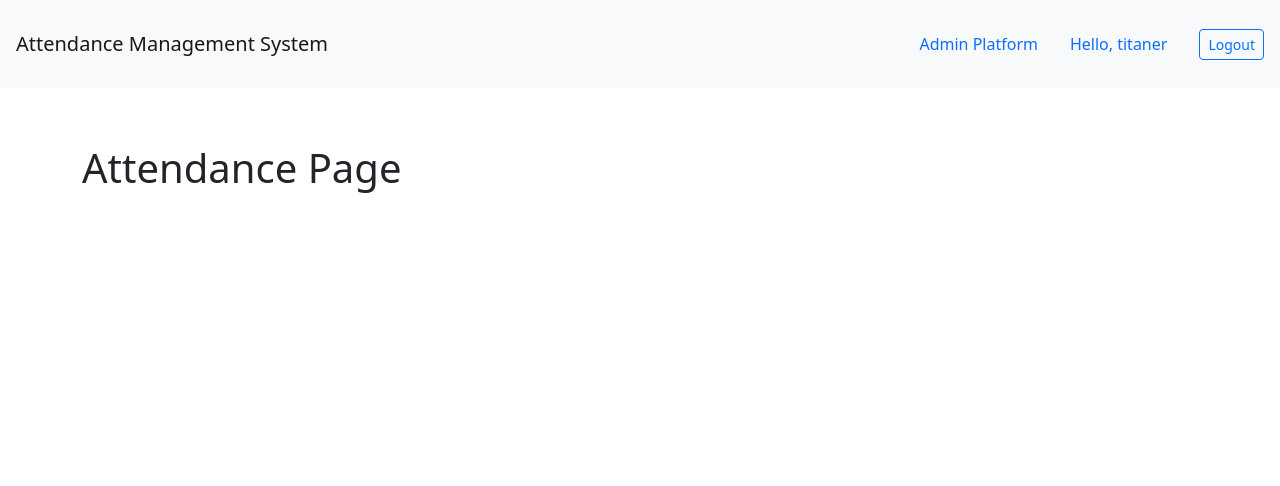
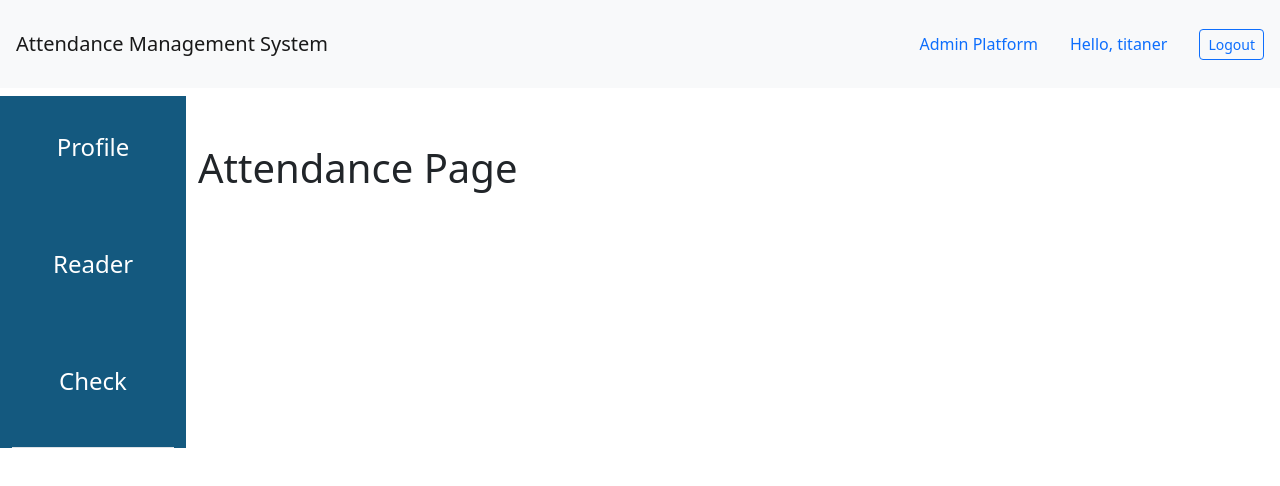
Before and after one commit to AllenliIE/attendance-management-platform, a Vue app in the folder frontend/: page /#/attendance in a window 1280 px wide. Shown: the top 486 px of the page. Built offline with nearby package versions, Linux system fonts and the light colour scheme.

Commit message:
feat: add navtabs page in attendance

```diff
--- /dev/null
+++ b/frontend/src/components/NavTabs.vue
@@ -0,0 +1,21 @@
+<template>
+  <aside class="col-2 text-center" style="background-color: #14597f">
+    <ul class="nav nav-tabs">
+      <li class="nav-item col m-4">
+        <router-link to="/attendance/profile" class="nav-link row text-white">
+          <p class="fs-4">Profile</p>
+        </router-link>
+      </li>
+      <li class="nav-item col m-4">
+        <router-link to="/attendance/reader" class="nav-link row text-white">
+          <p class="fs-4">Reader</p>
+        </router-link>
+      </li>
+      <li class="nav-item col m-4">
+        <router-link to="/attendance/checkin" class="nav-link row text-white">
+          <p class="fs-4">Check</p>
+        </router-link>
+      </li>
+    </ul>
+  </aside>
+</template>
--- a/frontend/src/components/Navbar.vue
+++ b/frontend/src/components/Navbar.vue
@@ -1,9 +1,6 @@
 <template>
   <nav class="navbar navbar-expand-lg fixed-top navbar-light bg-light">
-    <router-link
-      class="navbar-brand m-3"
-      to="/"
-    >
+    <router-link class="navbar-brand m-3" to="/">
       Attendance Management System
     </router-link>
 
@@ -23,8 +20,7 @@
       id="navbarSupportedContent"
       class="navbar-collapse collapse d-flex justify-content-end"
     >
-      <div
-        class="ml-auto d-flex align-items-center">
+      <div class="ml-auto d-flex align-items-center">
         <!-- is user is admin -->
         <router-link
           v-if="currentUser.isAdmin"
@@ -36,11 +32,8 @@
 
         <!-- is user is login -->
         <template v-if="isAuthenticated">
-          <router-link
-            to="#"
-            class="text-primary m-3 text-decoration-none"
-          >
-            Hello, {{ currentUser.name || 'User' }}
+          <router-link to="#" class="text-primary m-3 text-decoration-none">
+            Hello, {{ currentUser.name || "User" }}
           </router-link>
           <button
             type="button"
@@ -58,37 +51,37 @@
 const dummyUser = {
   currentUser: {
     id: 1,
-    name: 'titaner',
-    email: 'titaner@example.com',
-    image: 'https://i.pravatar.cc/300',
-    isAdmin: true
+    name: "titaner",
+    email: "titaner@example.com",
+    image: "https://i.pravatar.cc/300",
+    isAdmin: true,
   },
-  isAuthenticated: true
-}
+  isAuthenticated: true,
+};
 export default {
   data() {
     return {
       currentUser: {
         id: -1,
-        name: '',
-        email: '',
-        image: '',
-        isAdmin: false
+        name: "",
+        email: "",
+        image: "",
+        isAdmin: false,
       },
-      isAuthenticated: false
-    }
+      isAuthenticated: false,
+    };
   },
   created() {
-    this.fetchUser()
+    this.fetchUser();
   },
   methods: {
     fetchUser() {
       this.currentUser = {
         ...this.currentUser,
-        ...dummyUser.currentUser
-      }
-      this.isAuthenticated = dummyUser.isAuthenticated
-    }
-  }
-}
+        ...dummyUser.currentUser,
+      };
+      this.isAuthenticated = dummyUser.isAuthenticated;
+    },
+  },
+};
 </script>
--- a/frontend/src/views/attendance/AttendancePage.vue
+++ b/frontend/src/views/attendance/AttendancePage.vue
@@ -1,7 +1,15 @@
 <template>
-  <div class="container py-5">
-    <h1 class="mt-5">
-      Attendance Page
-    </h1>
+  <div class="container row py-5">
+    <NavTabs />
+    <h1 class="col mt-5">Attendance Page</h1>
   </div>
 </template>
+
+<script>
+import NavTabs from "./../../components/NavTabs";
+export default {
+  components: {
+    NavTabs,
+  },
+};
+</script>
--- a/frontend/src/views/attendance/CheckInPage.vue
+++ b/frontend/src/views/attendance/CheckInPage.vue
@@ -1,7 +1,15 @@
 <template>
-  <div class="container py-5">
-    <h1 class="mt-5">
-      CheckIn Page
-    </h1>
+  <div class="container row py-5">
+    <NavTabs />
+    <h1 class="col mt-5">CheckIn Page</h1>
   </div>
 </template>
+
+<script>
+import NavTabs from "./../../components/NavTabs";
+export default {
+  components: {
+    NavTabs,
+  },
+};
+</script>
--- a/frontend/src/views/attendance/ProfilePage.vue
+++ b/frontend/src/views/attendance/ProfilePage.vue
@@ -1,7 +1,15 @@
 <template>
-  <div class="container py-5">
-    <h1 class="mt-5">
-      Profile Page
-    </h1>
+  <div class="container row py-5">
+    <NavTabs />
+    <h1 class="col mt-5">Profile Page</h1>
   </div>
 </template>
+
+<script>
+import NavTabs from "./../../components/NavTabs";
+export default {
+  components: {
+    NavTabs,
+  },
+};
+</script>
--- a/frontend/src/views/attendance/ReaderPage.vue
+++ b/frontend/src/views/attendance/ReaderPage.vue
@@ -1,7 +1,15 @@
 <template>
-  <div class="container py-5">
-    <h1 class="mt-5">
-      Reader Page
-    </h1>
+  <div class="container row py-5">
+    <NavTabs />
+    <h1 class="col mt-5">Reader Page</h1>
   </div>
 </template>
+
+<script>
+import NavTabs from "./../../components/NavTabs";
+export default {
+  components: {
+    NavTabs,
+  },
+};
+</script>
```
